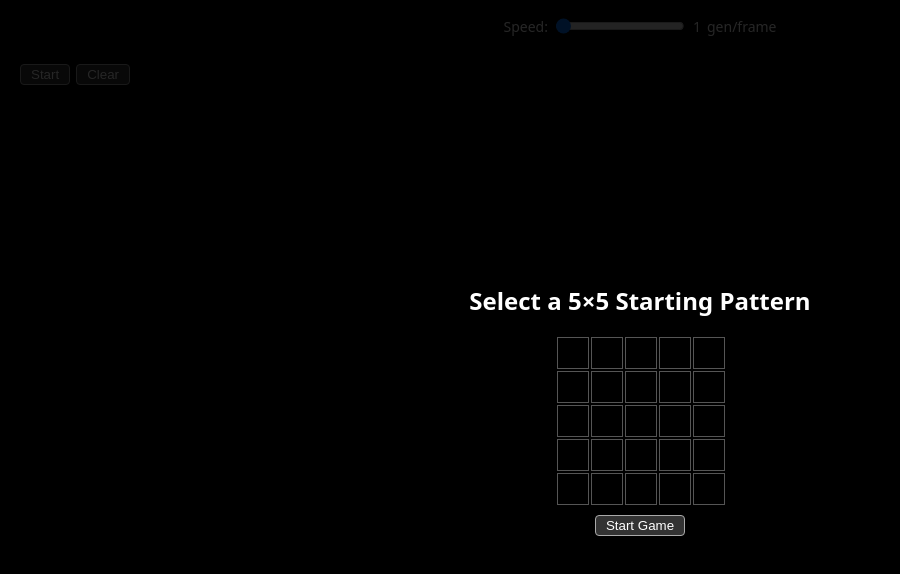
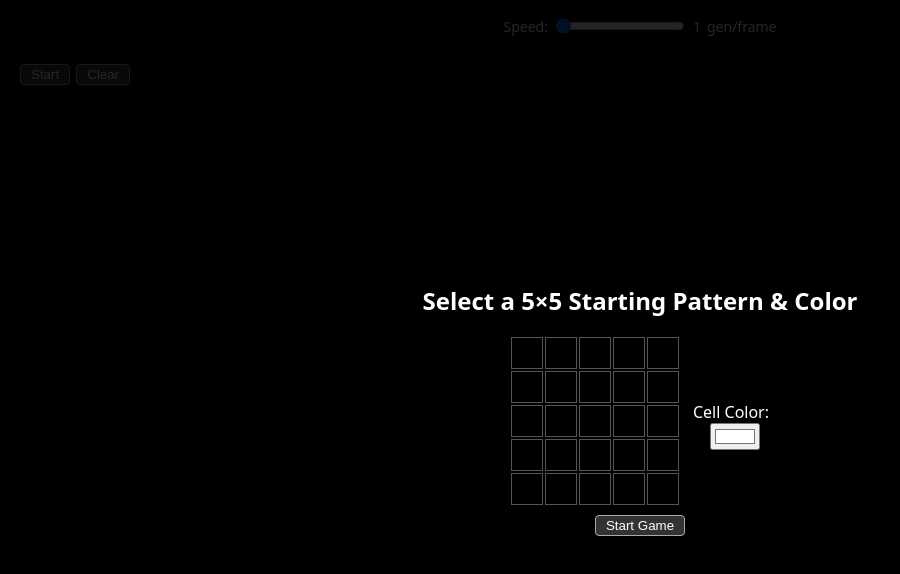
Before and after one commit to KarshBa/GAME_OF_LIFE, a plain HTML site: page index.html in a window 1280 px wide. Shown: the whole page, without its empty margins (0-900 px from the left). Drawn offline with Linux system fonts and the light colour scheme.

Commit message:
Update index.html

```diff
--- a/index.html
+++ b/index.html
@@ -78,6 +78,10 @@
       cursor: pointer;
     }
     .setupCell.alive { background: #fff; }
+    #colorPicker {
+      margin-left: 8px;
+      cursor: pointer;
+    }
 
     /* ---------- Mobile tweaks ---------- */
     @media (max-width: 600px) {
@@ -90,8 +94,14 @@
 <body>
   <!-- Setup Modal -->
   <div id="setupModal">
-    <h2>Select a 5×5 Starting Pattern</h2>
-    <div id="setupGrid"></div>
+    <h2>Select a 5×5 Starting Pattern & Color</h2>
+    <div style="display:flex; align-items:center;">
+      <div id="setupGrid"></div>
+      <div style="display:flex; flex-direction:column; align-items:center; margin-left:16px;">
+        <label for="colorPicker">Cell Color:</label>
+        <input type="color" id="colorPicker" value="#ffffff" />
+      </div>
+    </div>
     <button id="setupStartBtn">Start Game</button>
   </div>
 
@@ -122,18 +132,18 @@
     const setupModal = document.getElementById('setupModal');
     const setupGridEl = document.getElementById('setupGrid');
     const setupStartBtn = document.getElementById('setupStartBtn');
+    const colorPicker = document.getElementById('colorPicker');
 
     let cellSize = 10, cols, rows;
     let grid, nextGrid;
     let stepsPerFrame = parseInt(speedSlider.value, 10);
     let isRunning = false;
+    let liveColor = '#ffffff';
 
     // 5×5 setup pattern
     let setupPattern = new Array(25).fill(0);
 
-    function dims() {
-      return { cols: Math.floor(canvas.width / cellSize), rows: Math.floor(canvas.height / cellSize) };
-    }
+    function dims() { return { cols: Math.floor(canvas.width / cellSize), rows: Math.floor(canvas.height / cellSize) }; }
 
     function init(blank = true) {
       canvas.width = window.innerWidth;
@@ -145,13 +155,11 @@
       drawGrid();
     }
 
-    function randomize() {
-      for (let i = 0; i < grid.length; i++) grid[i] = Math.random() < 0.3 ? 1 : 0;
-    }
+    function randomize() { for (let i = 0; i < grid.length; i++) grid[i] = Math.random() < 0.3 ? 1 : 0; }
 
     function drawGrid() {
       ctx.fillStyle = '#000'; ctx.fillRect(0, 0, canvas.width, canvas.height);
-      ctx.fillStyle = '#fff';
+      ctx.fillStyle = liveColor;
       for (let y = 0; y < rows; y++) {
         for (let x = 0; x < cols; x++) {
           if (grid[y * cols + x]) ctx.fillRect(x * cellSize, y * cellSize, cellSize, cellSize);
@@ -195,6 +203,9 @@
         });
         setupGridEl.append(cell);
       }
+      // reset color picker
+      colorPicker.value = '#ffffff';
+      liveColor = colorPicker.value;
     }
 
     function showModal() { setupModal.style.display = 'flex'; createSetupGrid(); }
@@ -202,6 +213,7 @@
 
     // Place pattern centered
     function applySetupPattern() {
+      liveColor = colorPicker.value;
       const offsetX = Math.floor((cols - 5)/2);
       const offsetY = Math.floor((rows - 5)/2);
       for (let y = 0; y < 5; y++) for (let x = 0; x < 5; x++) {
```
